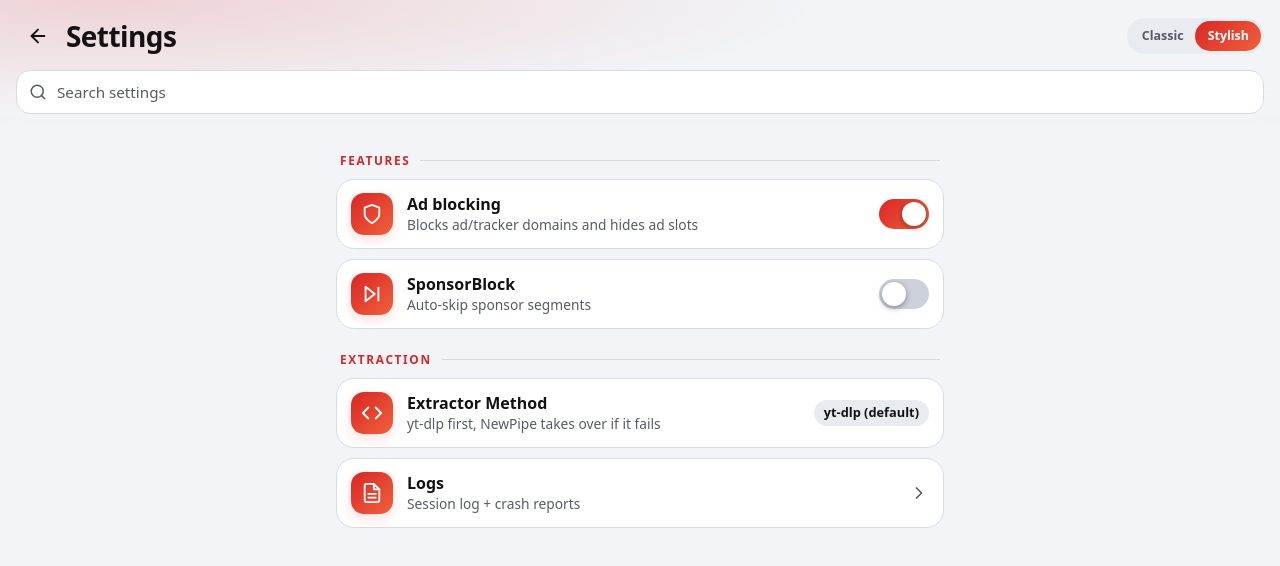
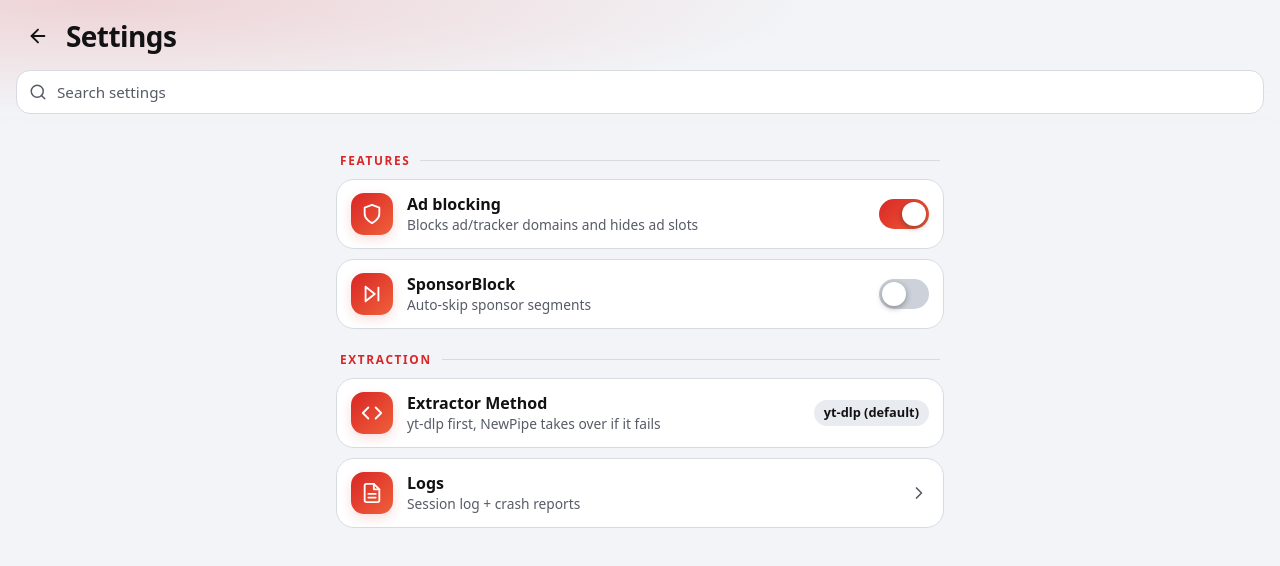
Before and after one commit to sparkynox/SparkyTube, a plain HTML site: page app/src/main/assets/settings.html in a window 1280 px wide. Drawn offline with Linux system fonts and the light colour scheme.

Commit message:
Add files via upload

```diff
--- a/app/src/main/assets/settings.html
+++ b/app/src/main/assets/settings.html
@@ -94,11 +94,6 @@
   <div class="top">
     <button class="back" id="back" aria-label="Back"></button>
     <h1>Settings</h1>
-    <div class="seg" role="group" aria-label="Settings style">
-      <i></i>
-      <button id="classic">Classic</button>
-      <button class="on" id="stylish">Stylish</button>
-    </div>
   </div>
   <label class="search"><span id="searchIcon"></span><input id="q" type="search" placeholder="Search settings" autocomplete="off"></label>
 </header>
@@ -162,7 +157,7 @@
       },
       set: function (id, v) { if (id === "c") st.c = v; else st[id] = v === "true"; window.__refresh(); },
       run: function () {}, isNight: function () { return matchMedia("(prefers-color-scheme: dark)").matches; },
-      close: function () {}, useClassic: function () {}, getCss: function () { return ""; }, setCss: function () {}
+      close: function () {}, getCss: function () { return ""; }, setCss: function () {}
     };
   })();
 
@@ -170,7 +165,6 @@
   document.getElementById("back").innerHTML = svg("back");
   document.getElementById("searchIcon").innerHTML = svg("search");
   document.getElementById("back").onclick = function () { bridge.close(); };
-  document.getElementById("classic").onclick = function () { bridge.useClassic(); };
 
   var list = document.getElementById("list");
   var data = [];
```
